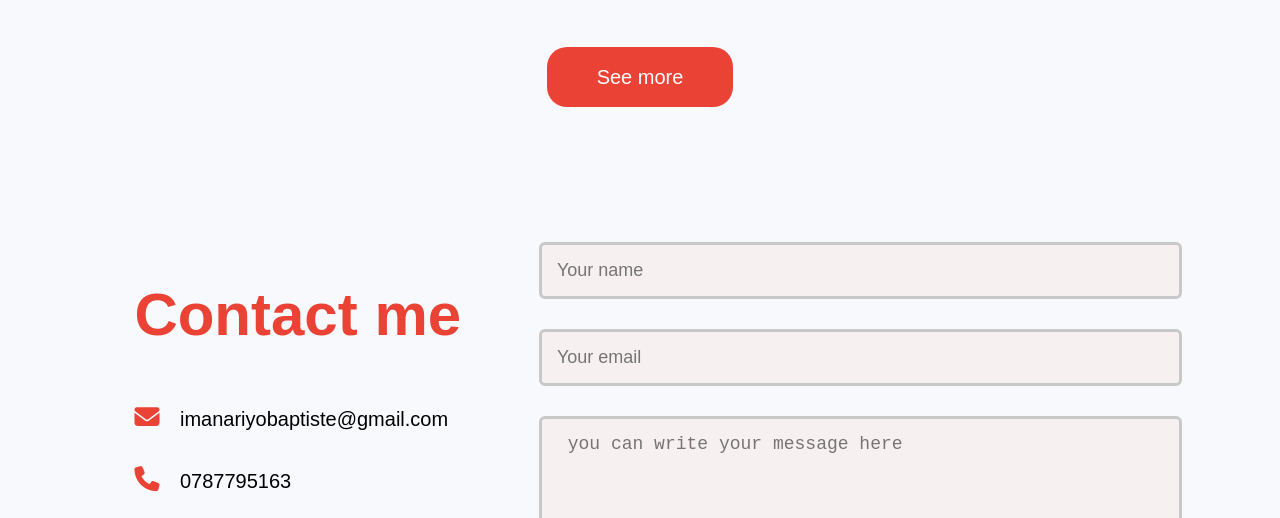
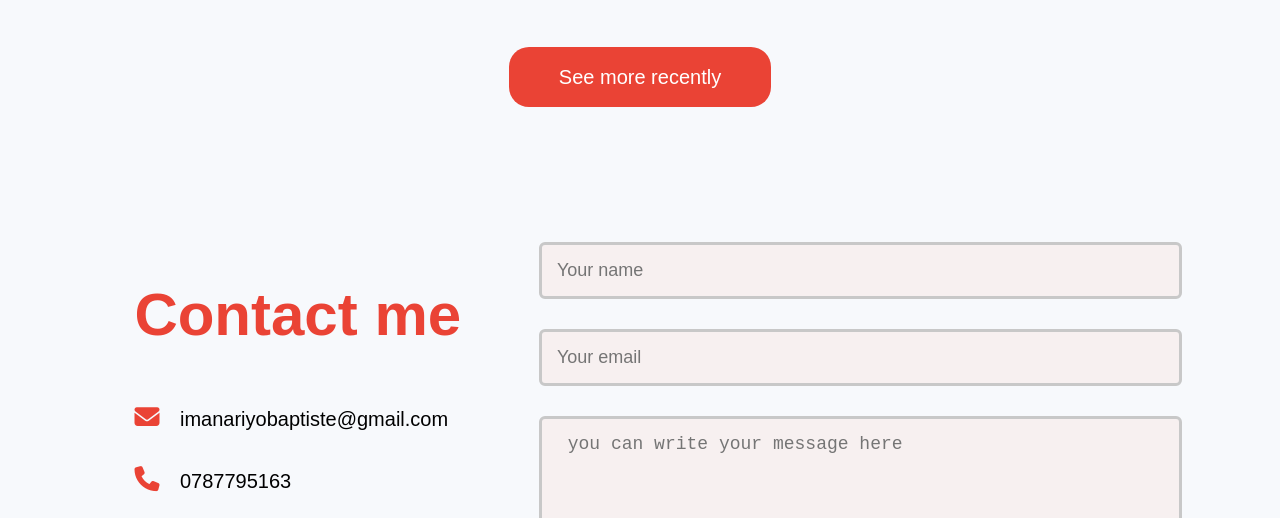
Before and after one commit to IMANARIYO/portfolio, a plain HTML site: page index.html in a window 1280 px wide. Shown: the part 3017-3535 px from the top of the page. Drawn offline with Linux system fonts and the light colour scheme.

```diff
--- a/index.html
+++ b/index.html
@@ -211,7 +211,7 @@
                     </div>
                 </div>
             </div>
-            <a href="#" class="btn">See more</a>
+            <a href="https://app.netlify.com/teams/imanariyo/overview" class="btn">See more recently </a>
         </div>
     </div>
 
```
